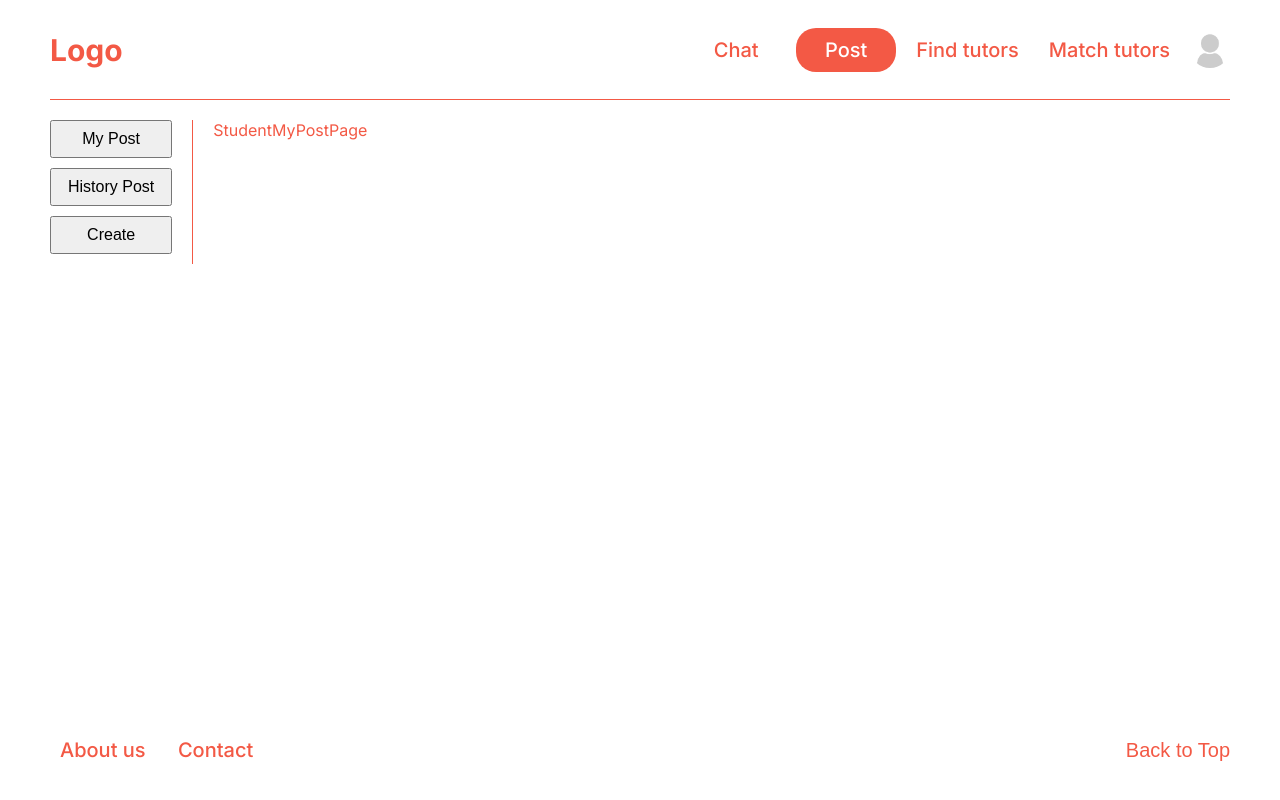
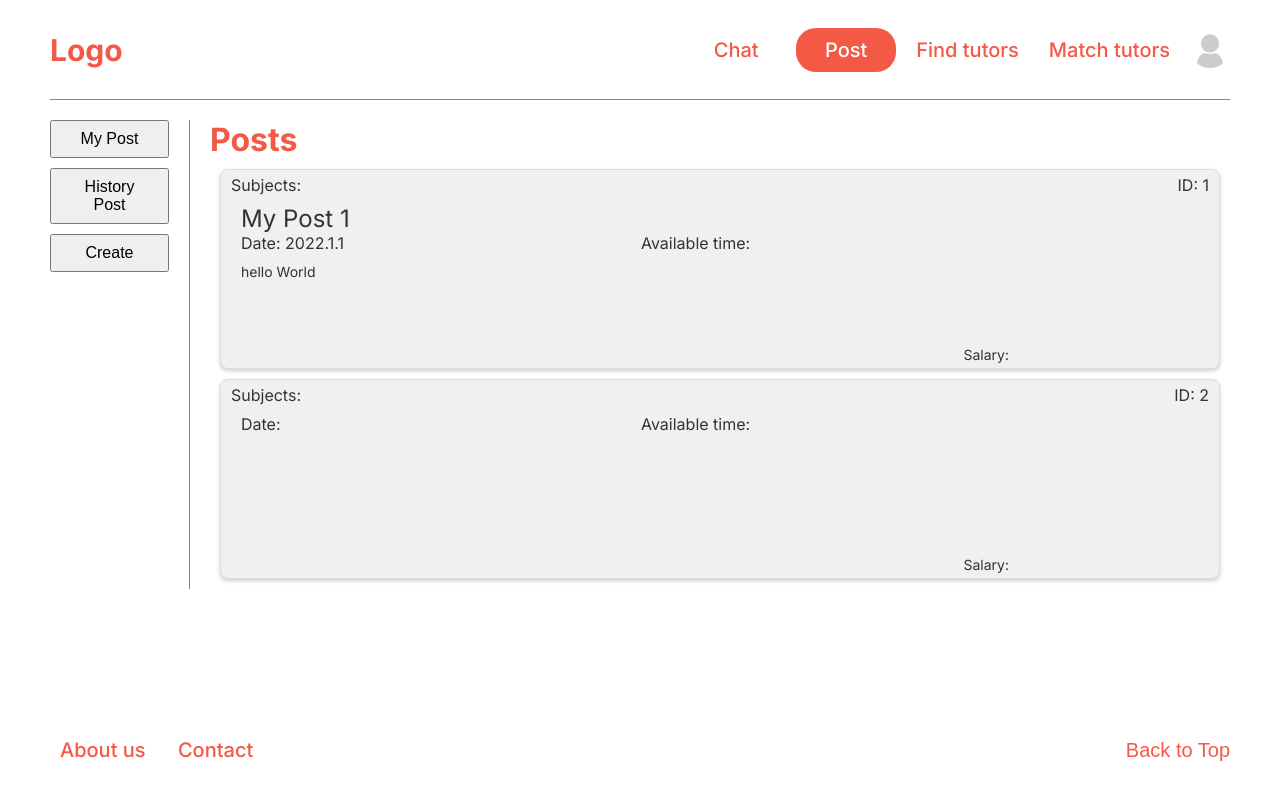
Before and after one commit to LeoLi2023ca/ECE651_Group6, a Next.js app in the folder Front-end Code/next_app/: page /student-post in a window 1280 px wide. Built offline with nearby package versions, Linux system fonts and the light colour scheme.

Commit message:
AddThePostPage

```diff
--- a/Front-end Code/next_app/src/components/studentPost/studentCreatePost/studentCreatePost.jsx
+++ b/Front-end Code/next_app/src/components/studentPost/studentCreatePost/studentCreatePost.jsx
@@ -1,10 +1,11 @@
 import styles from "./studentCreatePost.module.css"
+import CreatePost from "@/components/postComponents/createPost";
 
 
 const StudentCreatePostPage = () => {
     return (
         <div className={styles.container}>
-            StudentCreatePostPage
+            <CreatePost/>
         </div>
     )
 
--- a/Front-end Code/next_app/src/components/studentPost/studentHistoryPost/studentHistoryPost.jsx
+++ b/Front-end Code/next_app/src/components/studentPost/studentHistoryPost/studentHistoryPost.jsx
@@ -1,10 +1,11 @@
 import styles from "./studentHistoryPost.module.css"
+import PostList from "@/components/postComponents/postList";
 
 
 const StudentHistoryPostPage = () => {
     return (
         <div className={styles.container}>
-            StudentHistoryPostPage
+            <PostList/>
         </div>
     )
 
--- a/Front-end Code/next_app/src/components/studentPost/studentMyPost/studentMyPost.jsx
+++ b/Front-end Code/next_app/src/components/studentPost/studentMyPost/studentMyPost.jsx
@@ -1,10 +1,11 @@
 import styles from "./studentMyPost.module.css"
+import PostList from "@/components/postComponents/postList";
 
 
 const StudentMyPostPage = () => {
     return (
         <div className={styles.container}>
-           StudentMyPostPage
+           <PostList/>
         </div>
     )
 
```
